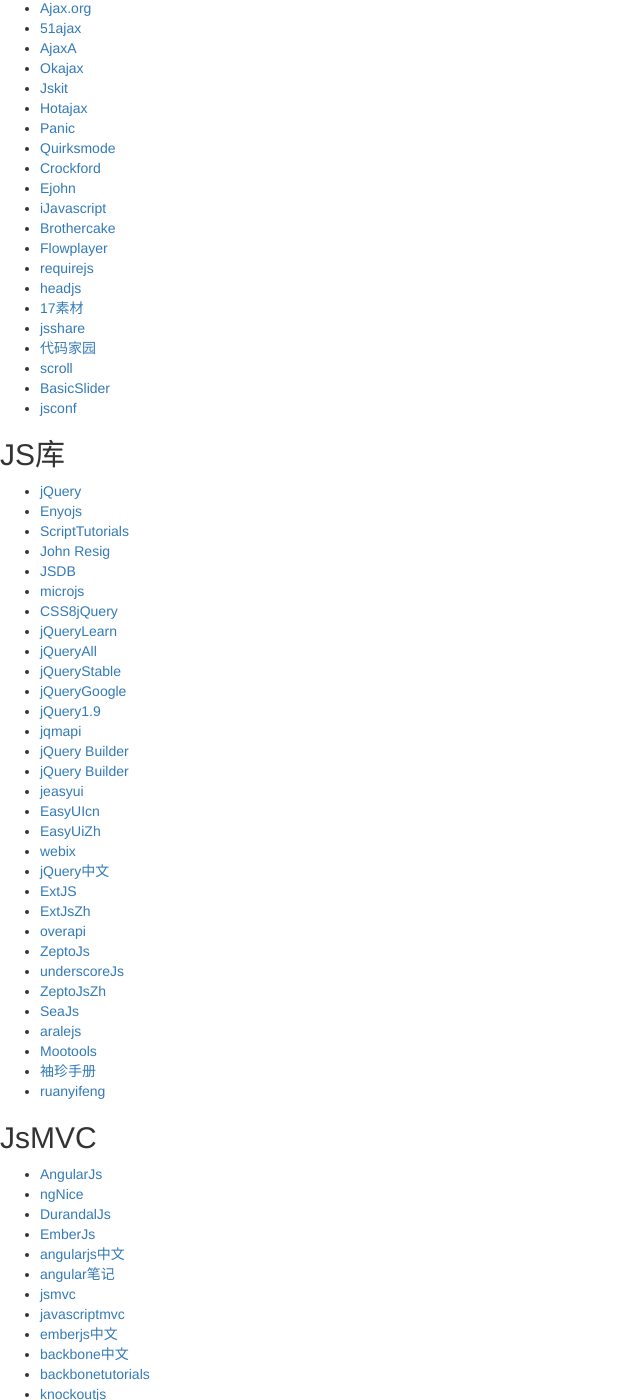
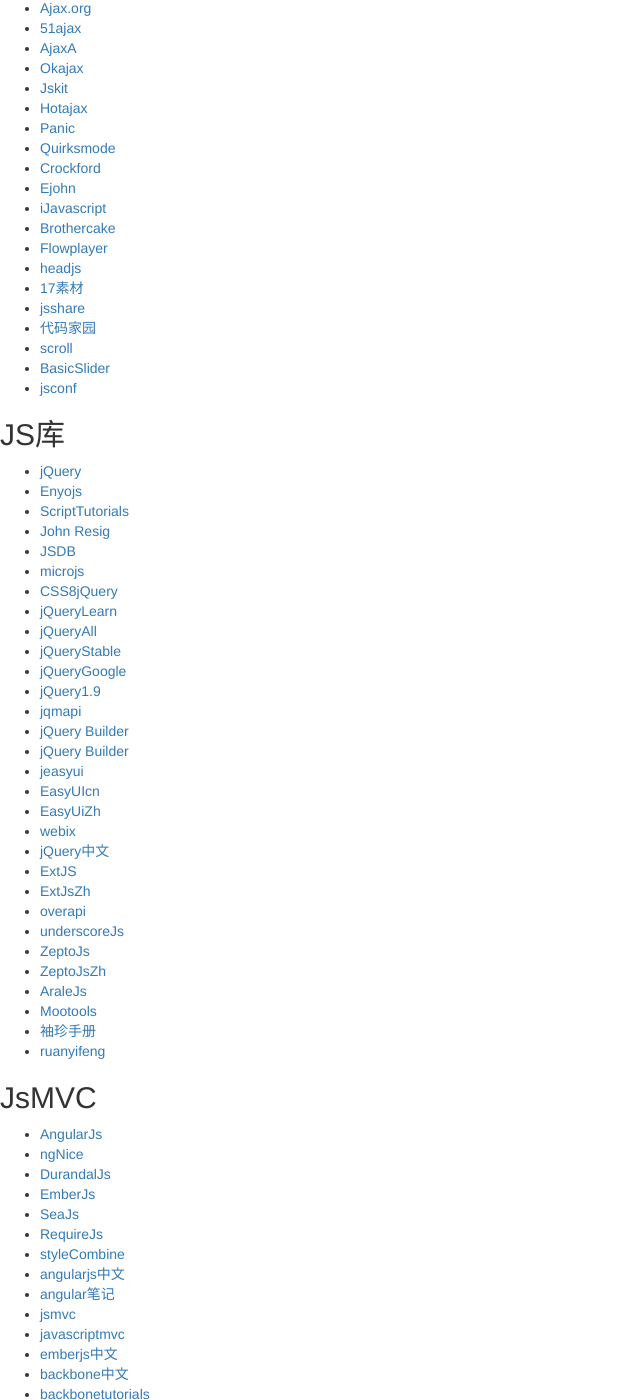
Before and after one commit to wkylin/wkylin.github.com, a Jekyll site: the page built from jslink.html, in a window 1280 px wide and 1400 px high, scrolled down 2618 px. Shown: the whole window, without its empty margins (0-640 px from the left). Built offline with Jekyll 4.4.1, drawn with Linux system fonts in a browser that asks for light colours; nearby versions of some CDN libraries; library files that are not in the unit come from our copies; comment, search, counter and statistics services are not loaded.

Commit message:
服务端的模块加载器

```diff
--- a/jslink.html
+++ b/jslink.html
@@ -121,7 +121,6 @@
     <li class="ui-list-item"><a href="http://www.ijavascript.cn/" target="_blank">iJavascript</a></li>
     <li class="ui-list-item"><a href="http://www.brothercake.com/" target="_blank">Brothercake</a></li>
     <li class="ui-list-item"><a href="http://flowplayer.org/" target="_blank">Flowplayer</a></li>
-    <li class="ui-list-item"><a href="http://requirejs.org/" target="_blank">requirejs</a></li>
     <li class="ui-list-item"><a href="http://headjs.com/" target="_blank">headjs</a></li>
     <li class="ui-list-item"><a href="http://www.17sucai.com/" target="_blank">17素材</a></li>
     <li class="ui-list-item"><a href="http://www.jsshare.com/" target="_blank">jsshare</a></li>
@@ -158,11 +157,11 @@
     <li class="ui-list-item"><a href="http://www.extjs.com/" target="_blank">ExtJS</a></li>
     <li class="ui-list-item"><a href="http://www.extjs.org.cn/" target="_blank">ExtJsZh</a></li>
     <li class="ui-list-item"><a href="http://overapi.com/" target="_blank">overapi</a></li>
+    <li class="ui-list-item"><a href="http://underscorejs.org/" target="_blank">underscoreJs</a></li>
     <li class="ui-list-item"><a href="http://zeptojs.com/" target="_blank">ZeptoJs</a></li>
-    <li class="ui-list-item"><a href="http://underscorejs.org/" target="_blank">underscoreJs</a></li>
     <li class="ui-list-item"><a href="http://mweb.baidu.com/zeptoapi/" target="_blank">ZeptoJsZh</a></li>
-    <li class="ui-list-item"><a href="http://seajs.org/" target="_blank">SeaJs</a></li>
-    <li class="ui-list-item"><a href="http://aralejs.org/" target="_blank">aralejs</a></li>
+
+    <li class="ui-list-item"><a href="http://aralejs.org/" target="_blank">AraleJs</a></li>
     <li class="ui-list-item"><a href="http://mootools.net/" target="_blank">Mootools</a></li>
     <li class="ui-list-item"><a href="http://zhang.zipeng.info/library/coffeescript/index.html" target="_blank">袖珍手册</a></li>
     <li class="ui-list-item"><a href="http://javascript.ruanyifeng.com/" target="_blank">ruanyifeng</a></li>
@@ -176,6 +175,9 @@
     <li class="ui-list-item"><a href="http://www.ngnice.com" target="_blank"><span class="ft-red">ngNice</span></a></li>
     <li class="ui-list-item"><a href="http://durandaljs.com" target="_blank"><span class="ft-red">DurandalJs</span></a></li>
     <li class="ui-list-item"><a href="http://emberjs.com/" target="_blank"><span class="ft-red">EmberJs</span></a></li>
+    <li class="ui-list-item"><a href="http://seajs.org/" target="_blank">SeaJs</a></li>
+    <li class="ui-list-item"><a href="http://requirejs.org/" target="_blank">RequireJs</a></li>
+    <li class="ui-list-item"><a href="http://loftyjs.com/fdevlib/stylecombine.html" target="_blank">styleCombine</a></li>
     <li class="ui-list-item"><a href="http://www.angularjs.cn/" target="_blank">angularjs中文</a></li>
     <li class="ui-list-item"><a href="http://zouyesheng.com/angular.html" target="_blank">angular笔记</a></li>
     <li class="ui-list-item"><a href="http://jsmvc.itnxp.com/" target="_blank">jsmvc</a></li>
```
